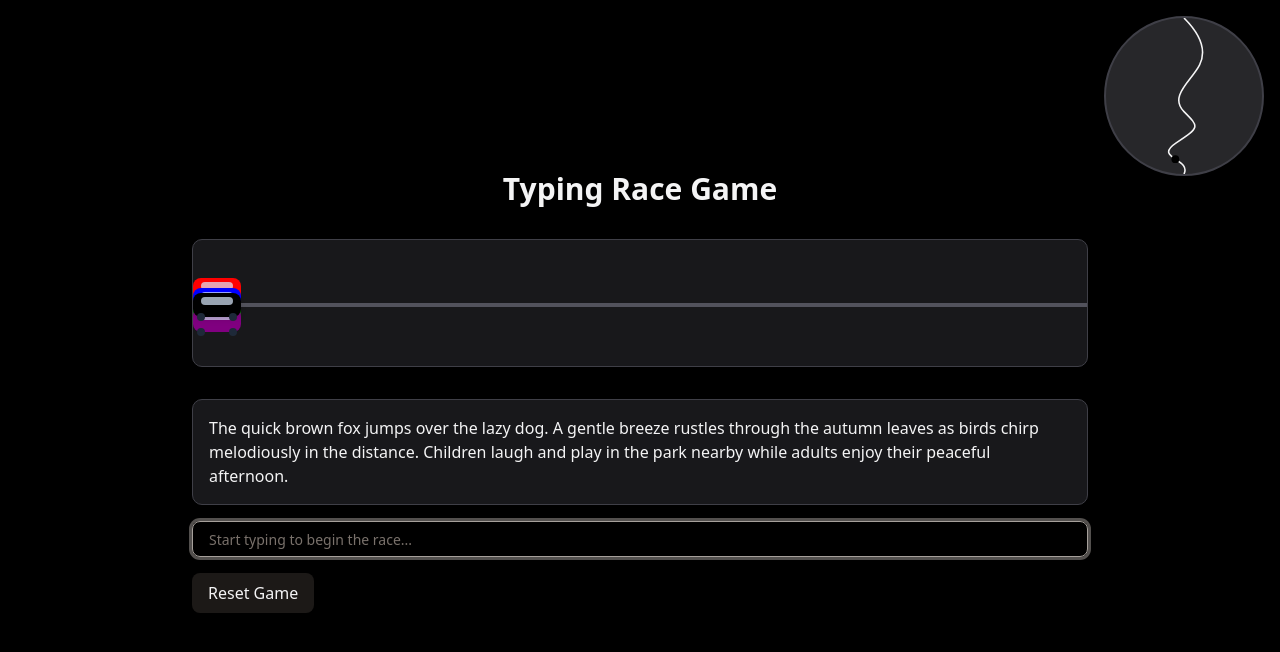
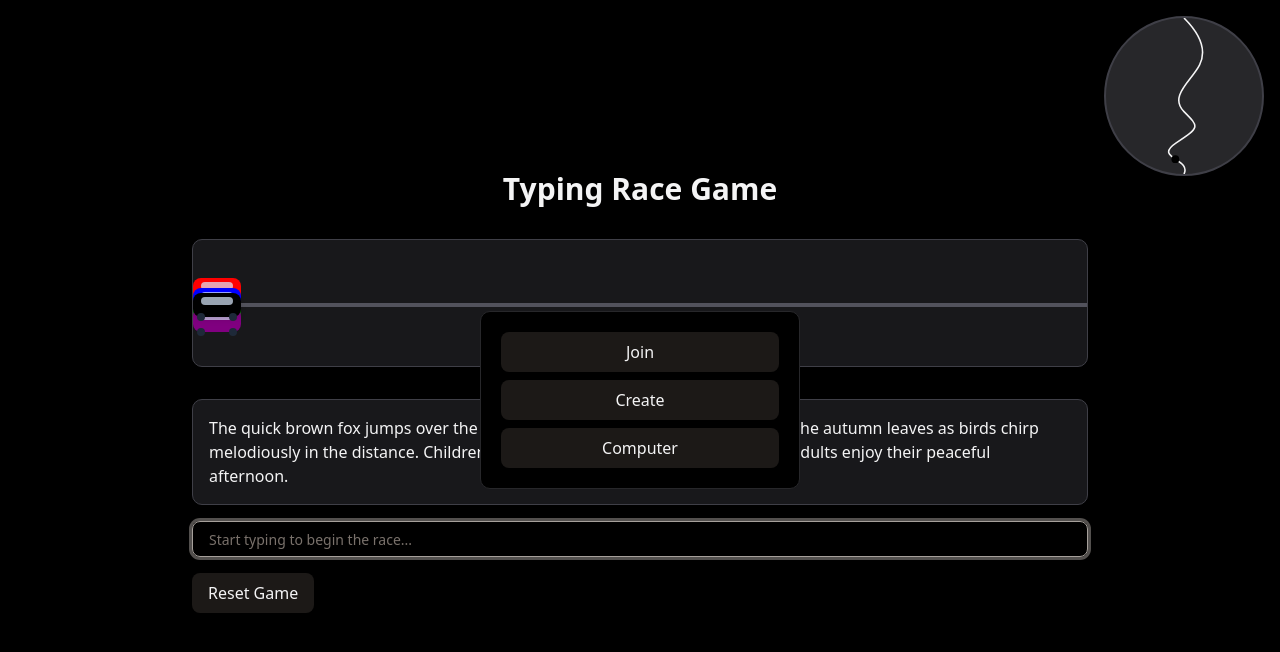
Before and after one commit to naaakul/KeyRun, a Next.js app: page / in a window 1280 px wide. Shown: the top 652 px of the page. Built offline with nearby package versions, Linux system fonts and the light colour scheme.

Commit message:
add: start context blog

```diff
--- a/app/page.tsx
+++ b/app/page.tsx
@@ -37,7 +37,21 @@ export default function Home() {
 
   return (
     <main className="flex min-h-screen flex-col items-center justify-center p-4 md:p-24 bg-black relative">
-
+      {showOptions && (
+        <div className="absolute inset-0 flex items-center justify-center">
+          <div className="flex gap-2 w-80 bg-black flex-col p-5 rounded-lg border border-zinc-800 z-50">
+            <button className="px-4 py-2 bg-primary text-zinc-100 rounded-md hover:bg-primary/90 cursor-pointer" onClick={() => setShowOptions(false)}>
+              Join
+            </button>
+            <button className="px-4 py-2 bg-primary text-zinc-100 rounded-md hover:bg-primary/90 cursor-pointer" onClick={() => setShowOptions(false)}>
+              Create
+            </button>
+            <button className="px-4 py-2 bg-primary text-zinc-100 rounded-md hover:bg-primary/90 cursor-pointer" onClick={() => setShowOptions(false)}>
+              Computer
+            </button>
+          </div>
+        </div>
+      )}
       <h1 className="text-3xl text-zinc-100 font-bold mb-8">
         Typing Race Game
       </h1>
```
